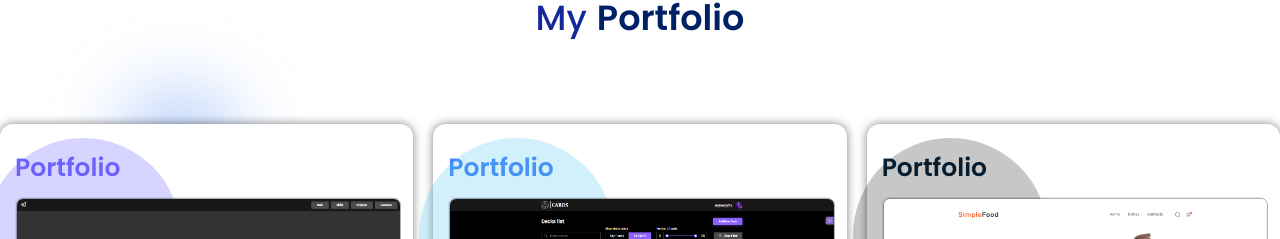
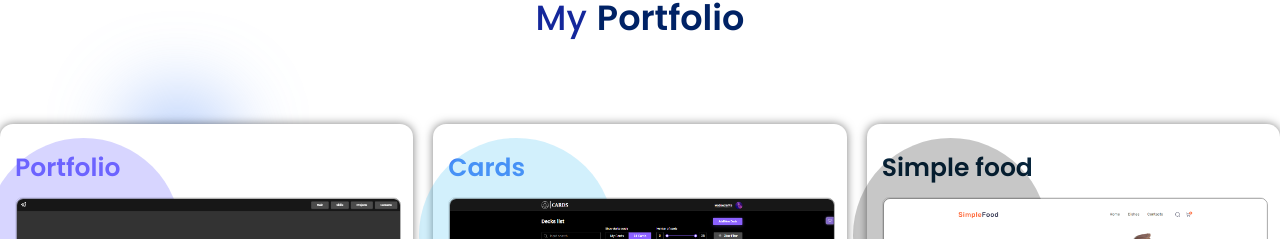
Before and after one commit to yevhenkr/portfolio-second-variant, a React app: page / in a window 1280 px wide. Shown: the part 1406-1645 px from the top of the page. Built offline with nearby package versions, Linux system fonts and the light colour scheme.

Commit message:
refactor

```diff
--- a/src/common/components/layout/sections/portfolio/Portfolio.tsx
+++ b/src/common/components/layout/sections/portfolio/Portfolio.tsx
@@ -13,9 +13,9 @@ export const Portfolio = () => {
         <StyledSection>
             <TitleSection wordOne={"My"} wordSecond={"Portfolio"}/>
             <FlexWrapperWithMediaQuery wrap={"wrap"} gap={"20px"} flexDirection={"row"} justify={"space-around"}>
-                <PortfolioCard bgColor={"rgba(108,99,255,0.27)"} color={"#6C63FF"} img={first}/>
-                <PortfolioCard bgColor={"rgba(77,194,241,0.25)"} color={"#4581F6"} img={second}/>
-                <PortfolioCard bgColor={"rgba(0,0,0,0.22)"} color={`${myTheme.color.black}`} img={therd}/>
+                <PortfolioCard label={"Portfolio"} bgColor={"rgba(108,99,255,0.27)"} color={"#6C63FF"} img={first}/>
+                <PortfolioCard label={"Cards"} bgColor={"rgba(77,194,241,0.25)"} color={"#4581F6"} img={second}/>
+                <PortfolioCard label={"Simple food"} bgColor={"rgba(0,0,0,0.22)"} color={`${myTheme.color.black}`} img={therd}/>
             </FlexWrapperWithMediaQuery>
         </StyledSection>
     );
--- a/src/common/components/layout/sections/portfolio/PortfolioCard.tsx
+++ b/src/common/components/layout/sections/portfolio/PortfolioCard.tsx
@@ -1,13 +1,13 @@
 import React from 'react';
 import styled from "styled-components";
 import {FlexWrapper} from "../../../ui/flexWrapper/FlexWrapper";
-import first from "../../../../../assets/img/Port3.png";
 import {myTheme} from "../../../../../styles/Theme.styled";
 
 type PropsType = {
     img?: string;
     bgColor: string;
     color: string;
+    label: string;
 }
 
 export const PortfolioCard = (props: PropsType) => {
@@ -17,7 +17,7 @@ export const PortfolioCard = (props: PropsType) => {
                            boxShadow={"0px 0px 10px rgba(0, 0, 0, 0.5)"}>
             <FlexWrapper padding={"10px 0"} flexDirection={"row"} gap={"10px"} justify={"flex-start"}
                          width={"100%"}>
-                <StyledSpan color={`${props.color}`}>Portfolio</StyledSpan>
+                <StyledSpan color={`${props.color}`}>{props.label}</StyledSpan>
             </FlexWrapper>
             <ImageContainer beforeContent={""} beforeWidth={"195px"}
                             beforeHeight={"195px"} beforeBackgroundColor={`${props.bgColor}`}>
```
